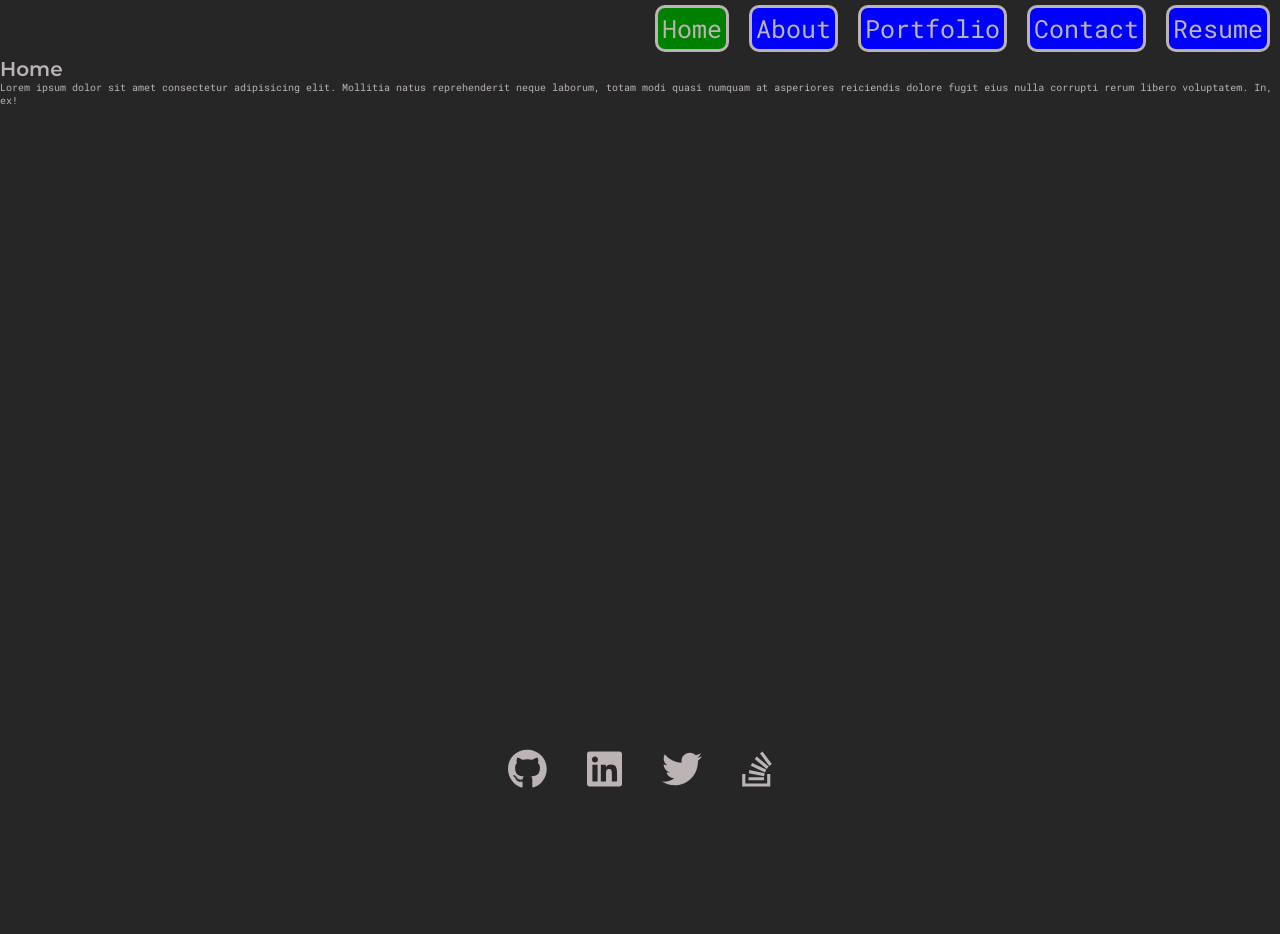
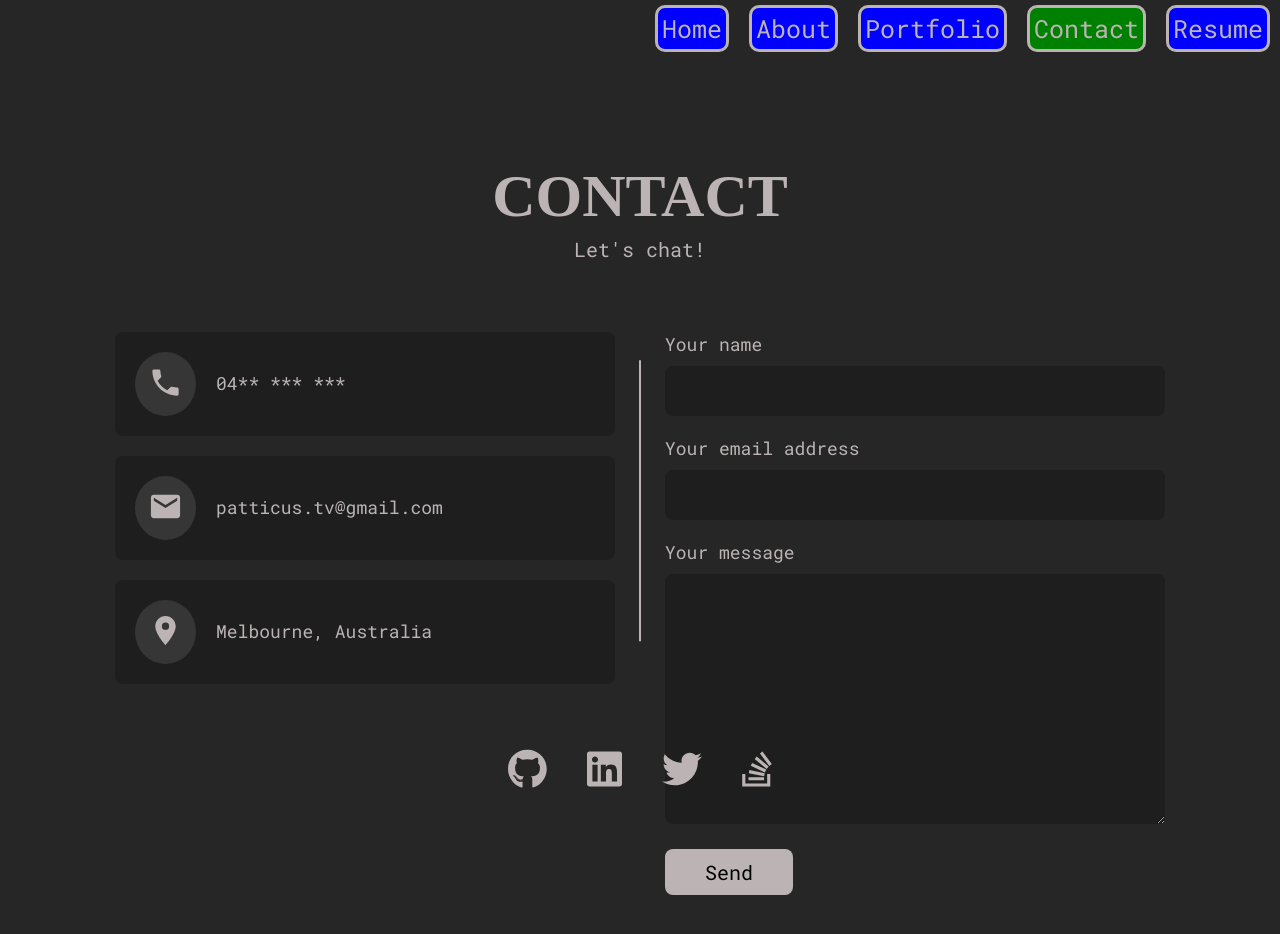
Before and after one commit to Pattiqus/Pattiqus-Portfolio, a React (Create React App) app: page /contact in a window 1280 px wide. Shown: the top 934 px of the page. Before the commit the page ends 800 px from the top, so only its background shows below. Built offline with nearby package versions, Linux system fonts and the light colour scheme; a web font is replaced by a local one.

Commit message:
restrucure to correct index, app and nav layout

```diff
--- a/src/App.js
+++ b/src/App.js
@@ -1,20 +1,30 @@
-import PortfolioContainer from './containers/PortfolioContainer';
-import FooterLayout from './layouts/footer/footerLayout'
+import React from 'react';
+import { BrowserRouter as Router, Route, Routes } from 'react-router-dom';
+import FooterLayout from './layouts/footer/FooterLayout'
+import NavLayout from './layouts/header/NavLayout'
+import Home from './pages/Home'
+import About from './pages/About'
+import Portfolio from './pages/Portfolio'
+import Contact from './pages/Contact';
 
 function App() {
   return (
-    <div className="App">
-      <header className="App-header">
-
-      </header>
-      <body>
-        <PortfolioContainer/>
-      </body>
-      <footer>
-        <FooterLayout/>
-      </footer>
-
-    </div>
+    <>
+        <Router>
+            <NavLayout/>
+              <Routes>
+                  <Route path="/" element={<Home/>}>
+                  </Route>
+                  <Route path="/about" element={<About/>}>
+                  </Route>
+                  <Route path="/portfolio" element={<Portfolio/>}>
+                  </Route>
+                  <Route path="/contact" element={<Contact/>}>
+                  </Route>
+              </Routes>
+            <FooterLayout/>
+        </Router>
+    </>
   );
 }
 
--- a/src/containers/PortfolioContainer.jsx
+++ /dev/null
@@ -1,35 +0,0 @@
-import React, { useState } from 'react';
-import NavLayout from '../layouts/header/NavLayout';
-import Home from '../pages/Home'
-import About from '../pages/About';
-import Portfolio from '../pages/Portfolio';
-import Contact from '../pages/Contact';
-
-export default function PortfolioContainer() {
-  const [currentPage, setCurrentPage] = useState('Home');
-
-  // This method is checking to see what the value of `currentPage` is. Depending on the value of currentPage, we return the corresponding component to render.
-  const renderPage = () => {
-    if (currentPage === 'Home') {
-      return <Home />;
-    }
-    if (currentPage === 'About') {
-      return <About />;
-    }
-    if (currentPage === 'Portfolio') {
-      return <Portfolio />;
-    }
-    return <Contact />;
-  };
-
-  const handlePageChange = (page) => setCurrentPage(page);
-
-  return (
-    <div>
-      {/* We are passing the currentPage from state and the function to update it */}
-      <NavLayout currentPage={currentPage} handlePageChange={handlePageChange} />
-      {/* Here we are calling the renderPage method which will return a component  */}
-      {renderPage()}
-    </div>
-  );
-}
--- a/src/index.js
+++ b/src/index.js
@@ -4,17 +4,14 @@ import App from './App';
 import GlobalStyles from './style/GlobalStyle';
 import Typography from './style/Typography';
 import reportWebVitals from './reportWebVitals';
-import { BrowserRouter } from "react-router-dom";
 
 const root = ReactDOM.createRoot(document.getElementById('root'));
 root.render(
-  <BrowserRouter>
   <React.StrictMode>
     <GlobalStyles/>
     <Typography/>
     <App />
   </React.StrictMode>
-  </BrowserRouter>
 );
 
 // If you want to start measuring performance in your app, pass a function
--- a/src/layouts/footer/footerLayout.jsx
+++ b/src/layouts/footer/footerLayout.jsx
@@ -2,7 +2,7 @@ import React from 'react'
 import { FontAwesomeIcon } from '@fortawesome/react-fontawesome'
 import { Link } from "react-router-dom";
 import { faGithub, faLinkedin, faStackOverflow, faTwitter } from '@fortawesome/free-brands-svg-icons'
-import './footerLayout.css';
+import './FooterLayout.css';
 
 
 export default function footerLayout(props) {
--- a/src/layouts/header/NavLayout.jsx
+++ b/src/layouts/header/NavLayout.jsx
@@ -1,9 +1,9 @@
 import React from 'react'
-import { Link } from "react-router-dom";
+import { Link, useLocation } from "react-router-dom";
 import './NavLayout.css';
 
 
-export default function NavLayout({currentPage, handlePageChange}) {
+export default function NavLayout() {
 
     const navItems = [
         {
@@ -24,9 +24,11 @@ export default function NavLayout({currentPage, handlePageChange}) {
         },
         {
             title: 'Resume',
-            link: '../../../../assets/Resume/Resume - Patrick Brown.pdf'
+            link: 'google.drive can lock in google drive after grade'
         },
     ];
+
+    const location = useLocation();
 
     return (
 
@@ -36,8 +38,8 @@ export default function NavLayout({currentPage, handlePageChange}) {
 
         <ul className='navBarList'>
             {navItems.map((item) => (
-                <li className={currentPage === item.title ? 'navButtonsActive' : 'navButtons'}>
-                    <Link to={item.link} onClick={()=> handlePageChange(item.title)}>
+                <li key={item.link} className={location.pathname === item.link ? 'navButtonsActive' : 'navButtons'}>
+                    <Link to={item.link} >
                        {item.title}
                     </Link>
                 </li>
```
